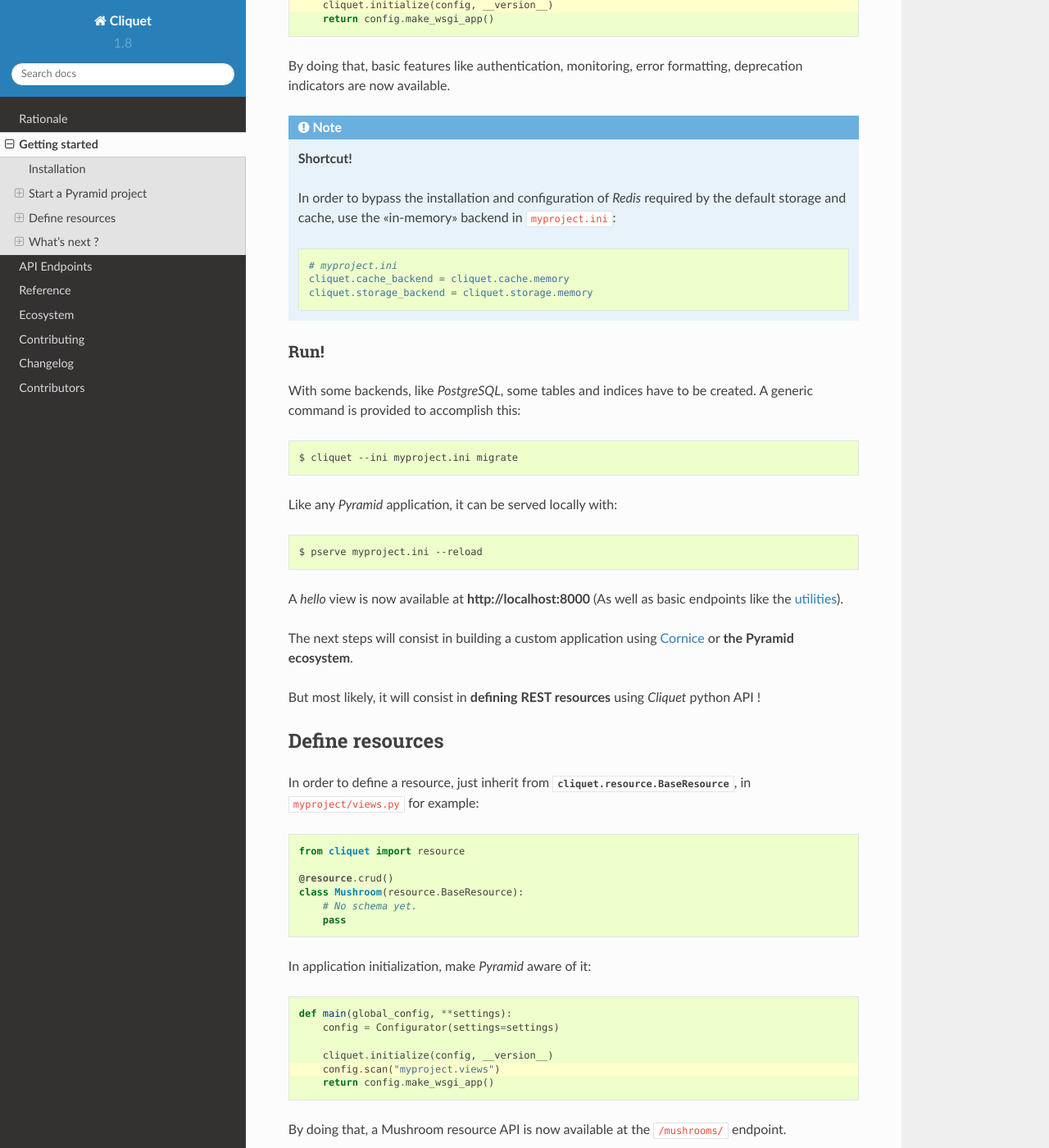
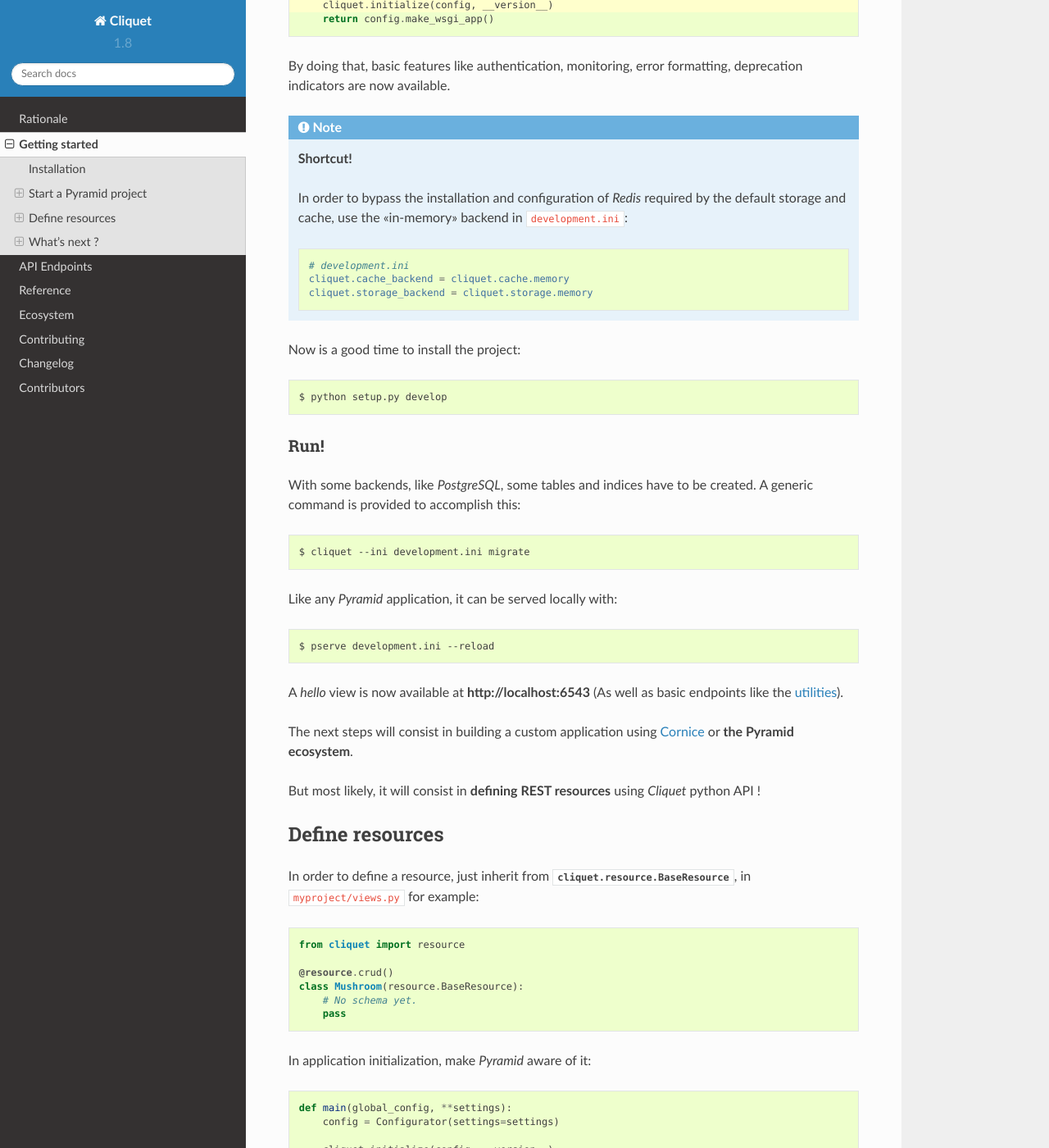
Before and after one commit to Kinto/kinto, a Sphinx documentation site: the page built from docs/quickstart.rst, in a window 1280 px wide and 1400 px high, scrolled down 841 px. Shown: the whole window at 82% size. Built offline with Sphinx 7.4.7 and the Read the Docs theme 2.0.0, drawn with Linux system fonts in a browser that asks for light colours; some of the changed text lies outside the part shown.

Commit message:
Fixed a few oversights in the Quickstart doc.

```diff
--- a/docs/quickstart.rst
+++ b/docs/quickstart.rst
@@ -57,13 +57,18 @@ deprecation indicators are now available.
     **Shortcut!**
 
     In order to bypass the installation and configuration of *Redis* required by the
-    default storage and cache, use the «in-memory» backend in :file:`myproject.ini`:
+    default storage and cache, use the «in-memory» backend in :file:`development.ini`:
 
     .. code-block:: ini
 
-        # myproject.ini
+        # development.ini
         cliquet.cache_backend = cliquet.cache.memory
         cliquet.storage_backend = cliquet.storage.memory
+
+
+Now is a good time to install the project::
+
+    $ python setup.py develop
 
 
 Run!
@@ -74,16 +79,16 @@ A generic command is provided to accomplish this:
 
 ::
 
-    $ cliquet --ini myproject.ini migrate
+    $ cliquet --ini development.ini migrate
 
 
 Like any *Pyramid* application, it can be served locally with:
 
 ::
 
-    $ pserve myproject.ini --reload
+    $ pserve development.ini --reload
 
-A *hello* view is now available at **http://localhost:8000** (As well as basic
+A *hello* view is now available at **http://localhost:6543** (As well as basic
 endpoints like the :ref:`utilities <api-utilities>`).
 
 The next steps will consist in building a custom application using :rtd:`Cornice <cornice>` or
@@ -174,7 +179,7 @@ the ``Basic Auth`` authentication can be enabled with:
 
 .. code-block:: ini
 
-    # myproject.ini
+    # development.ini
     cliquet.basic_auth_enabled = true
 
 This will associate a unique :term:`user id` for every user/password combination.
```
